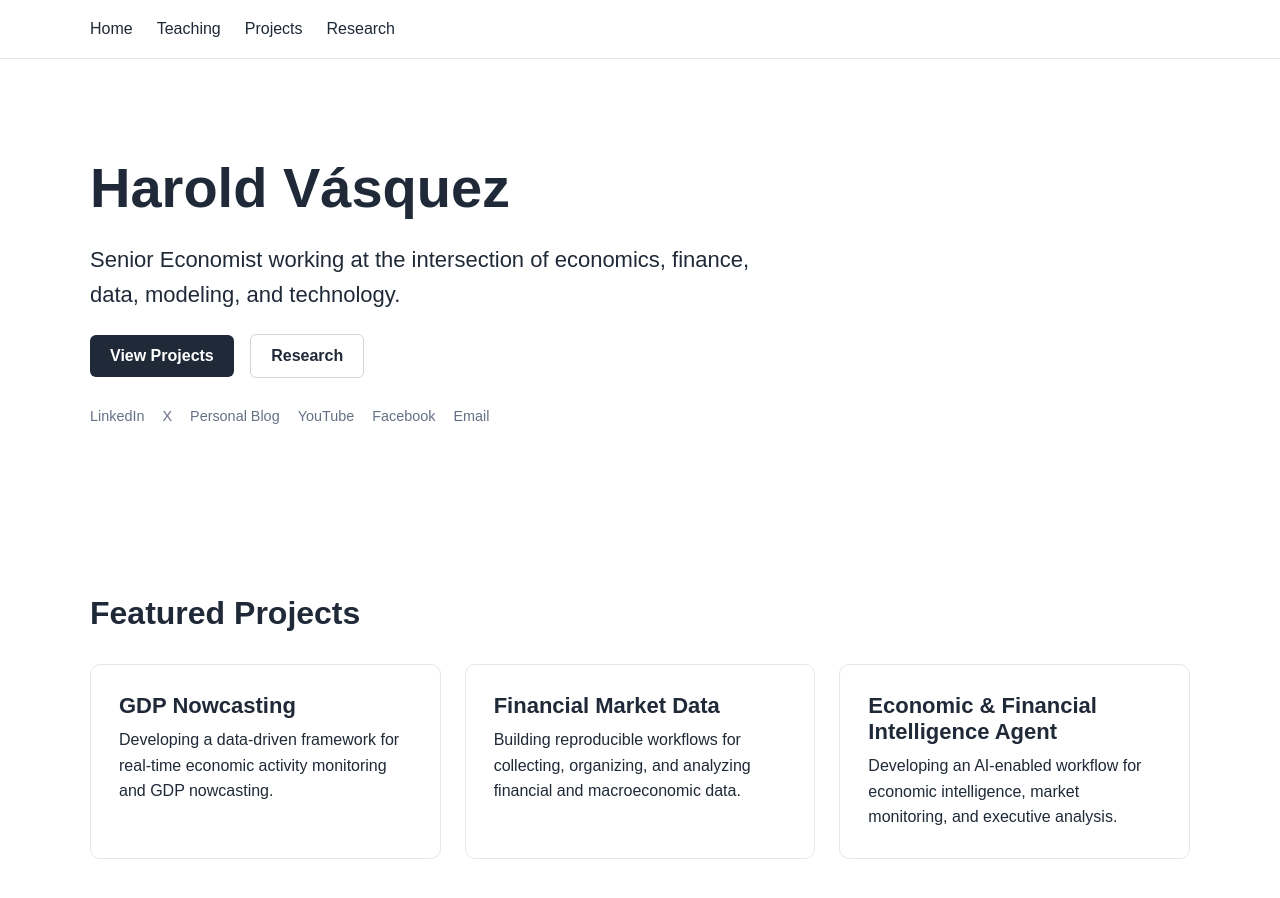
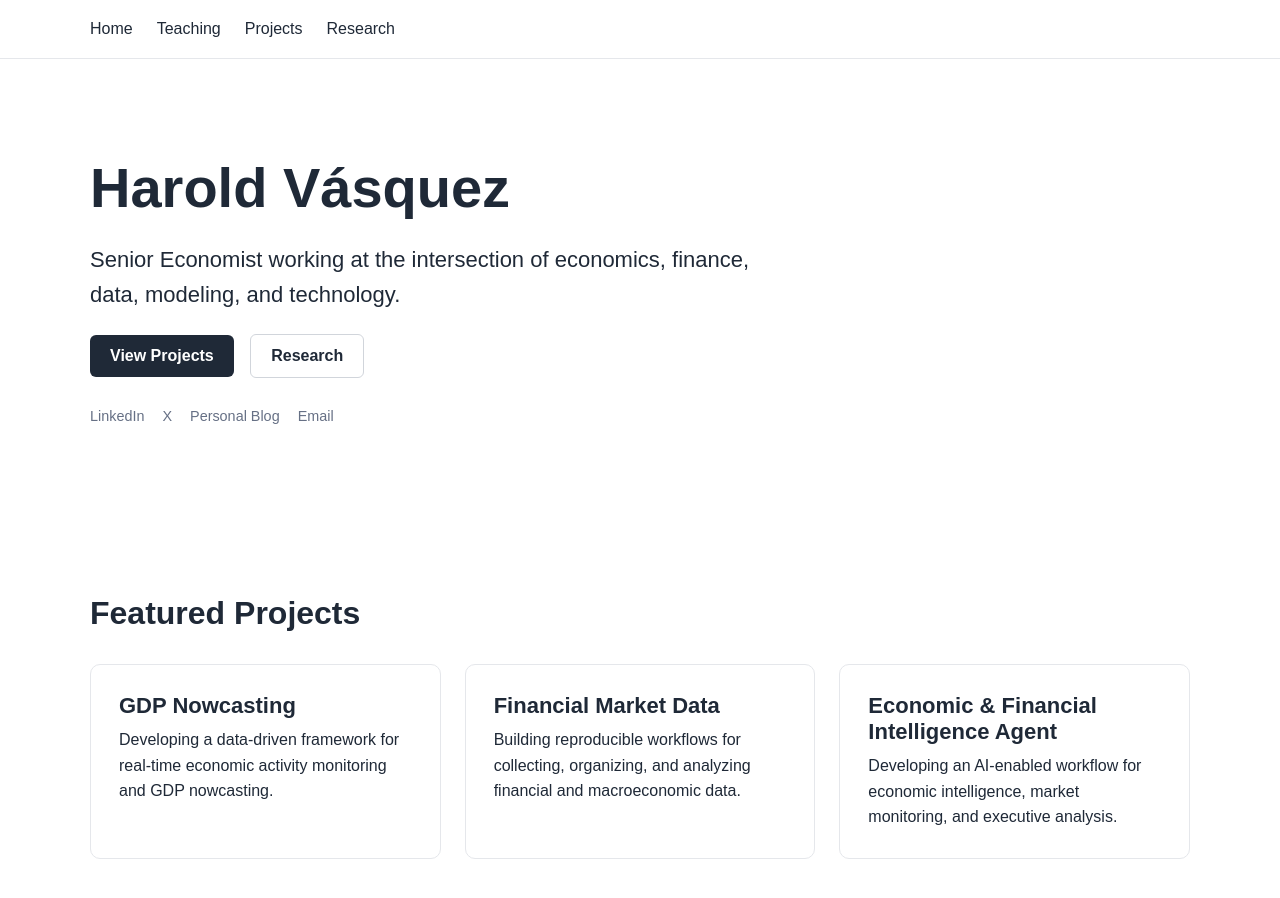
Before and after one commit to HaroldVasquezR/HaroldVasquezR.github.io, a plain HTML site: page index.html in a window 1280 px wide. Drawn offline with Linux system fonts and the light colour scheme.

Commit message:
another update to Home
eliminacion de facebook y youtube

```diff
--- a/index.html
+++ b/index.html
@@ -35,8 +35,6 @@
                 <a href="https://www.linkedin.com/in/haroldvasquez/" target="_blank" rel="noopener noreferrer">LinkedIn</a>
                 <a href="https://x.com/HaroldVasquez" target="_blank" rel="noopener noreferrer">X</a>
                 <a href="https://haroldvasquez.do" target="_blank" rel="noopener noreferrer">Personal Blog</a>
-                <a href="https://www.youtube.com/@Harold.Vasquez" target="_blank" rel="noopener noreferrer">YouTube</a>
-                <a href="https://www.facebook.com/haroldvasquezr" target="_blank" rel="noopener noreferrer">Facebook</a>
                 <a href="mailto:harold.vasquez@intec.edu.do">Email</a>
             </div>
         </section>
```
